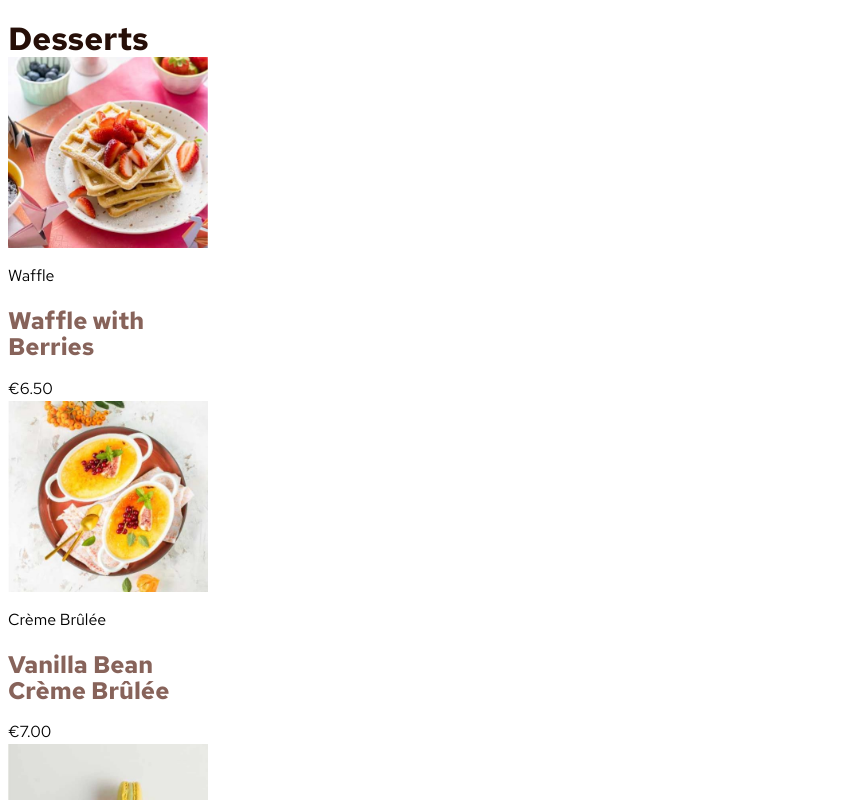
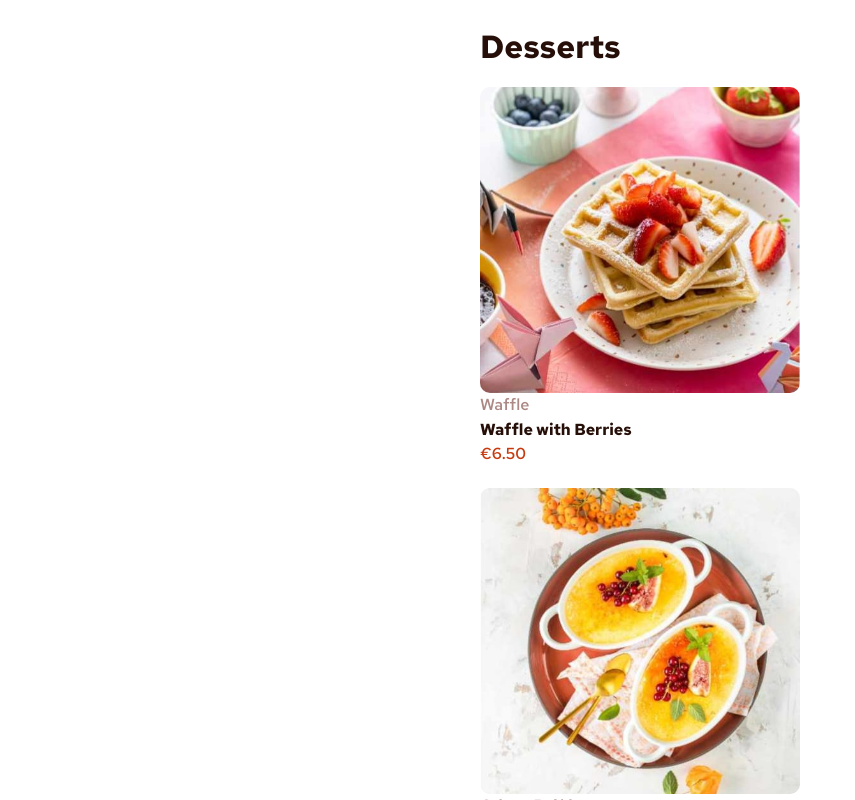
Before and after one commit to zanfa97/product-list-with-cart-main, an Angular app: page / in a window 1280 px wide. Shown: the top 800 px of the page, without its empty margins (0-855 px from the left). Built offline with nearby package versions, Linux system fonts and the light colour scheme.

Commit message:
improve product card styles

```diff
--- a/src/app/app.css
+++ b/src/app/app.css
@@ -0,0 +1,4 @@
+:host {
+  display: grid;
+  place-items: center;
+}
--- a/src/app/product/product-card/product-card.css
+++ b/src/app/product/product-card/product-card.css
@@ -1,8 +1,34 @@
 :host {
   display: block;
-  max-width: 200px;
+  max-width: 320px;
+  margin-block: 22px;
 }
 
-h2 {
-  color: var(--rose-500);
+img {
+  border-radius: 10px;
 }
+
+.name {
+  color: var(--rose-900);
+  font-size: 1rem;
+}
+
+.category {
+  color: var(--rose-400);
+  font-weight: var(--fw-semibold);
+}
+
+.price {
+  color: var(--red);
+  font-weight: var(--fw-semibold);
+}
+
+.product-info {
+  display: flex;
+  flex-direction: column;
+  gap: 0.25rem;
+}
+
+.product-info > * {
+  margin: 0;
+}
--- a/src/app/product/product-card/product-card.html
+++ b/src/app/product/product-card/product-card.html
@@ -4,7 +4,9 @@
     <source media="(min-width: 600px)" [srcset]="product().image.tablet" />
     <img [src]="product().image.mobile" [alt]="product().name" />
   </picture>
-  <p>{{ product().category }}</p>
-  <h2>{{ product().name }}</h2>
-  <p>{{ product().price | currency: 'EUR' }}</p>
+  <div class="product-info">
+    <p class="category">{{ product().category }}</p>
+    <h2 class="name">{{ product().name }}</h2>
+    <p class="price">{{ product().price | currency: 'EUR' }}</p>
+  </div>
 </article>
--- a/src/app/product/products-grid/products-grid.css
+++ b/src/app/product/products-grid/products-grid.css
@@ -1,3 +1,8 @@
+:host {
+  display: block;
+  margin-inline: 20px;
+}
+
 h1 {
   color: var(--rose-900);
 }
```
